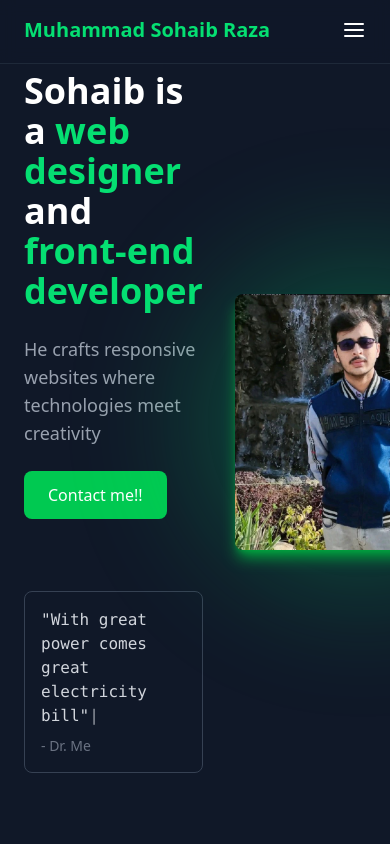
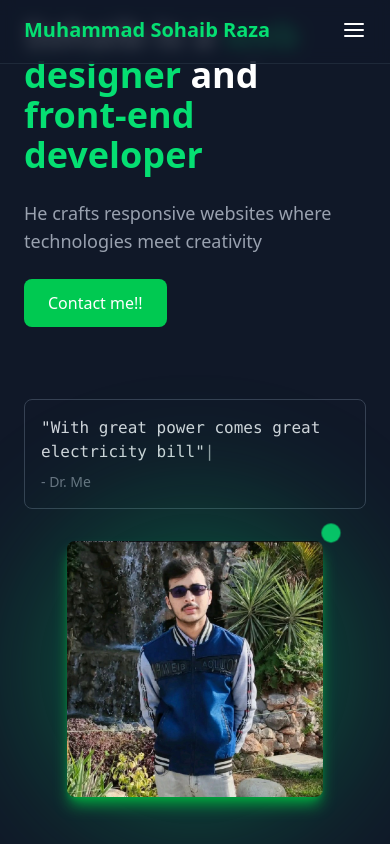
Before and after one commit to SohaibRaza66/My-Portfolio, a React (Vite) app: page / in a window 390 px wide. Shown: the top 844 px of the page. Built offline with nearby package versions, Linux system fonts and the light colour scheme.

Commit message:
first commit

```diff
--- a/src/Pages/Home.jsx
+++ b/src/Pages/Home.jsx
@@ -110,7 +110,7 @@ const Home = () => {
       {/* Hero Section */}
       <section
         id="home"
-        className="min-h-screen flex items-center justify-between px-6 max-w-6xl mx-auto"
+        className="min-h-screen sm:flex items-center sm:justify-between px-6 max-w-6xl mx-auto grid place-content-center"
       >
         <motion.div
           className="flex-1 space-y-6"
@@ -173,7 +173,7 @@ const Home = () => {
                 ease: "easeInOut"
               }}
             ></motion.div>
-            <div className="absolute inset-0 flex items-center justify-center">
+            <div className="absolute inset-0 sm:flex items-center justify-center grid place-items-center">
               <motion.div
                 className="w-64 h-64 rounded-lg flex items-center justify-center"
                 whileHover={{ scale: 1.05 }}
```
